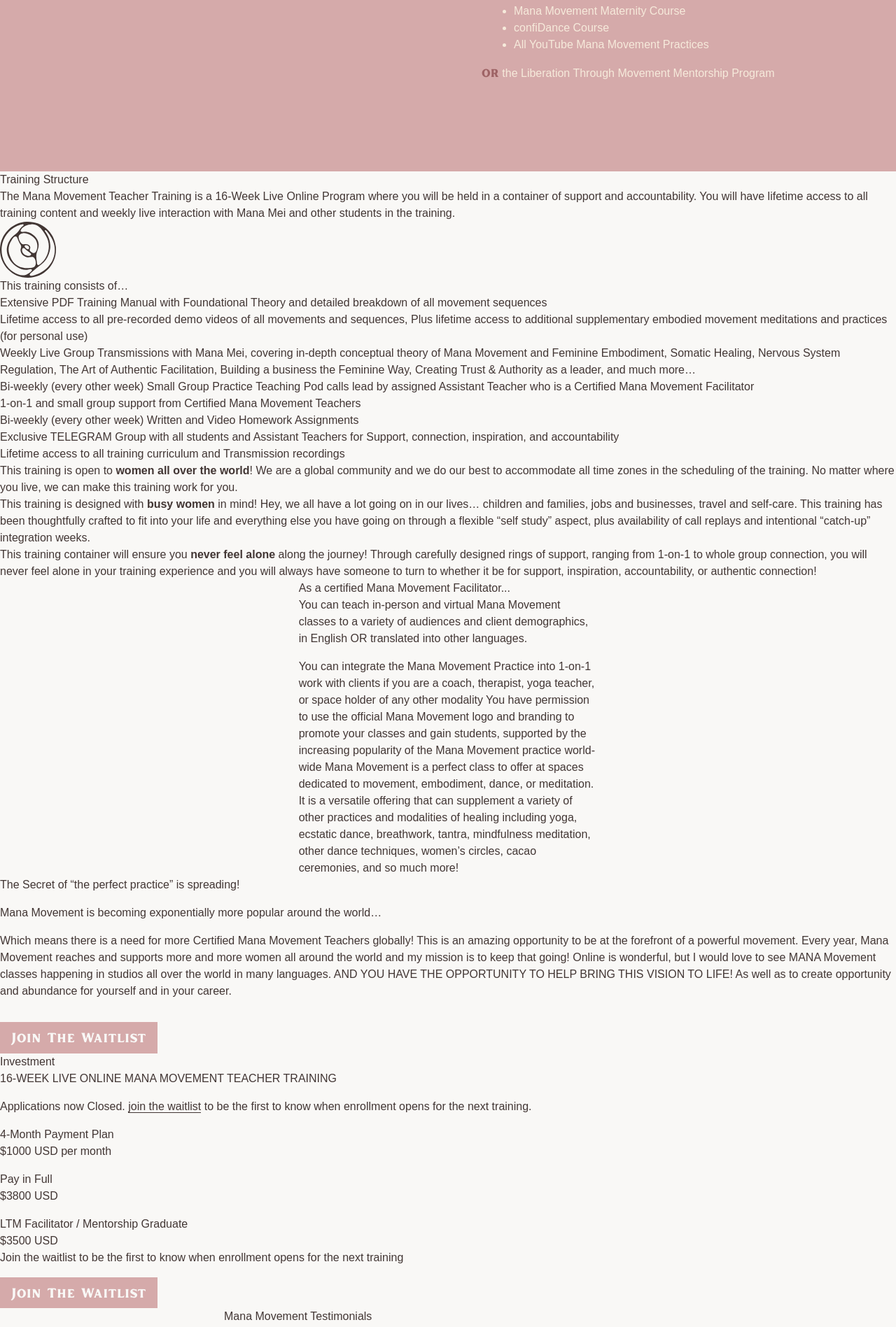
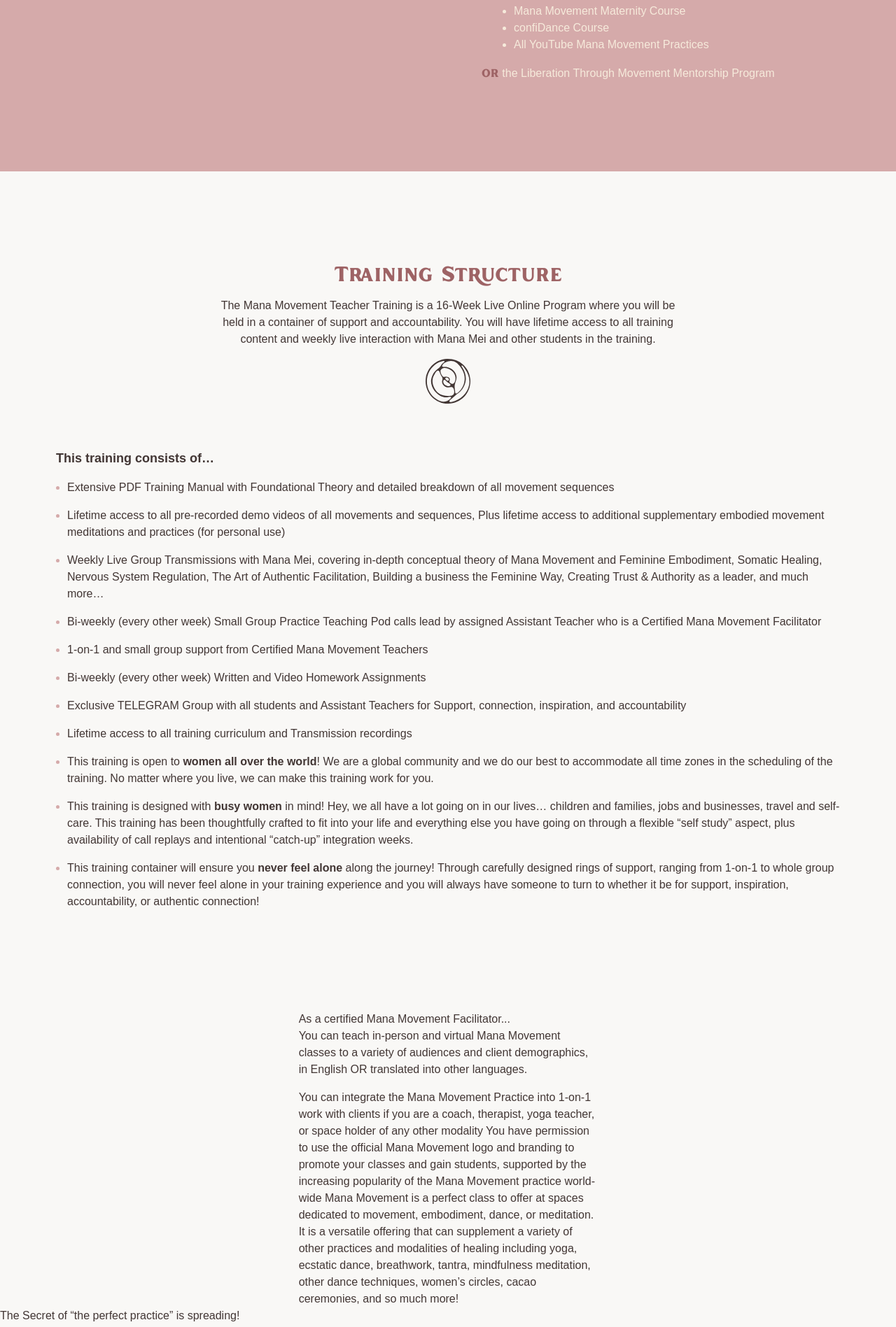
Before and after one commit to brittwoodard/mana-movement, a Jekyll site: the page built from ttc.html, in a window 1280 px wide. Shown: the part 2649-4546 px from the top of the page at 70% size. Built offline with Jekyll 4.4.1, drawn with Linux system fonts in a browser that asks for light colours; nearby versions of some CDN libraries; some web fonts are replaced.

Commit message:
styling structure

```diff
--- a/assets/css/style.css
+++ b/assets/css/style.css
@@ -971,6 +971,9 @@
 .mt-8 {
   margin-top: 2rem;
 }
+.ml-8 {
+  margin-left: 2rem;
+}
 .block {
   display: block;
 }
@@ -1069,6 +1072,9 @@
 }
 .w-full {
   width: 100%;
+}
+.w-\[60\%\] {
+  width: 60%;
 }
 .max-w-\[90vw\] {
   max-width: 90vw;
@@ -1293,6 +1299,9 @@
 .pr-8 {
   padding-right: 2rem;
 }
+.pb-16 {
+  padding-bottom: 4rem;
+}
 .text-left {
   text-align: left;
 }
@@ -1330,6 +1339,9 @@
 .text-6xl {
   font-size: 3.75rem;
   line-height: 1;
+}
+.font-bold {
+  font-weight: 700;
 }
 .uppercase {
   text-transform: uppercase;
@@ -1401,6 +1413,14 @@
 
 /* ----------- ADDITIONAL COMPONENTS  --------- */
 
+.marker\:text-main *::marker {
+  color: rgb(213 170 170 );
+}
+
+.marker\:text-main::marker {
+  color: rgb(213 170 170 );
+}
+
 .placeholder\:font-sans::-moz-placeholder {
   font-family: josefin-sans, sans-serif;
 }
@@ -1630,6 +1650,9 @@
   .lg\:w-\[80\%\] {
     width: 80%;
   }
+  .lg\:w-\[60\%\] {
+    width: 60%;
+  }
   .lg\:grid-cols-3 {
     grid-template-columns: repeat(3, minmax(0, 1fr));
   }
@@ -1655,6 +1678,9 @@
   .lg\:pr-20 {
     padding-right: 5rem;
   }
+  .lg\:pb-10p {
+    padding-bottom: 10%;
+  }
   .lg\:text-4xl {
     font-size: 2.25rem;
     line-height: 2.5rem;
--- a/ttc.html
+++ b/ttc.html
@@ -148,19 +148,21 @@
 
 
 <!-- Training Structure -->
-<section>
-    <div>
-        <h2>{{ page.structure.heading }}</h2>
-        <div>
+<section class="section-padding">
+    <div class="text-center pb-16">
+        <h2 class="heading-md text-feature mb-4">{{ page.structure.heading }}</h2>
+        <div class="lg:w-[60%] mx-auto mb-4">
             {{ page.structure.description_html }}
         </div>
-        <img src="/uploads/icons/logo-dark.svg" class="h-20">
+        <div class="flex justify-center">
+            <img src="/uploads/icons/logo-dark.svg" class="h-16">
+        </div>
     </div>
 
-    <h3>{{ page.structure.subheading }}</h3>
-    <ul>
+    <h3 class="font-bold text-lg mb-4">{{ page.structure.subheading }}</h3>
+    <ul class="list-disc marker:text-main ml-4">
         {% for item in page.structure.list_item %}
-        <li>{{ item }}</li>
+        <li class="mb-4">{{ item }}</li>
         {% endfor %}
     </ul>
 </section>
```
